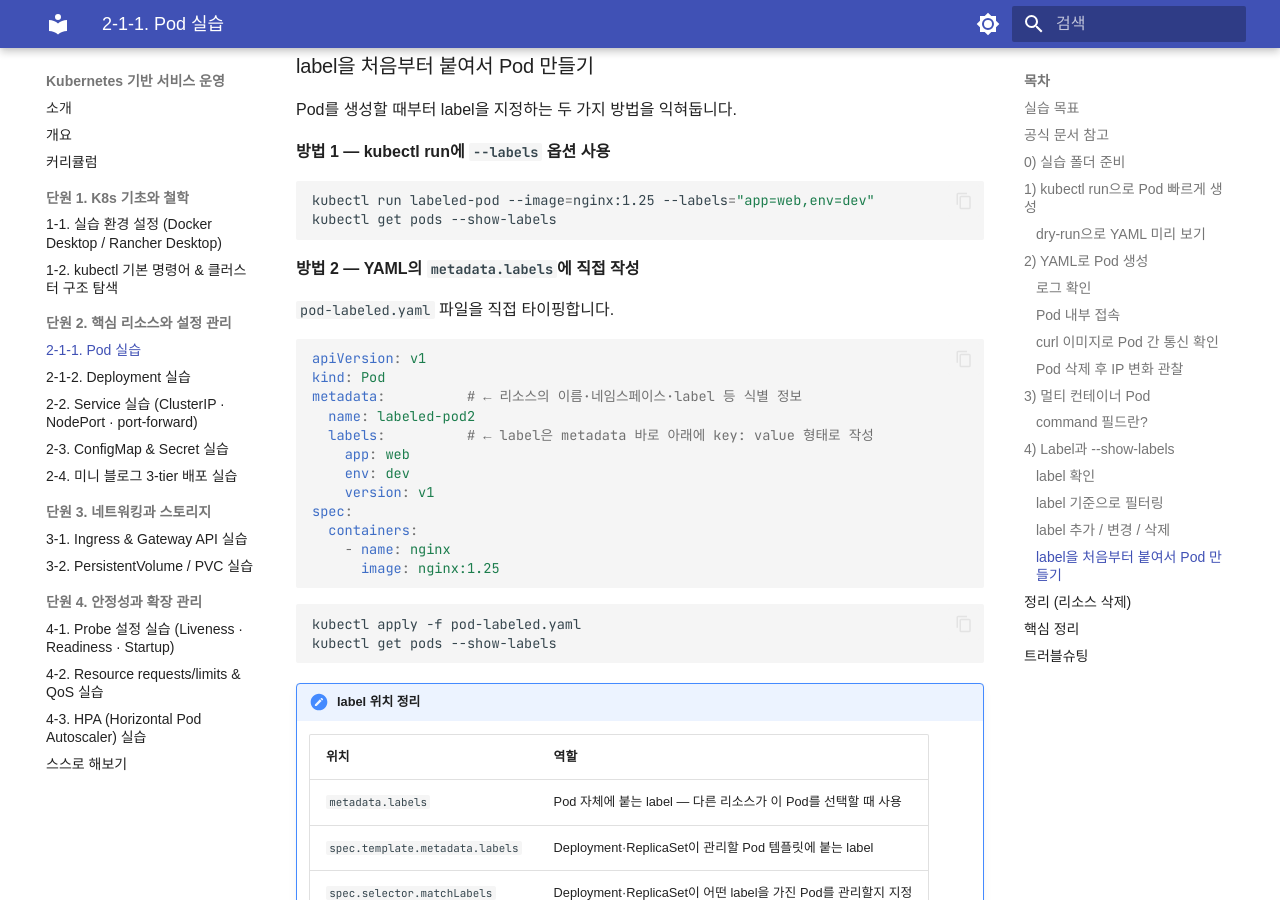
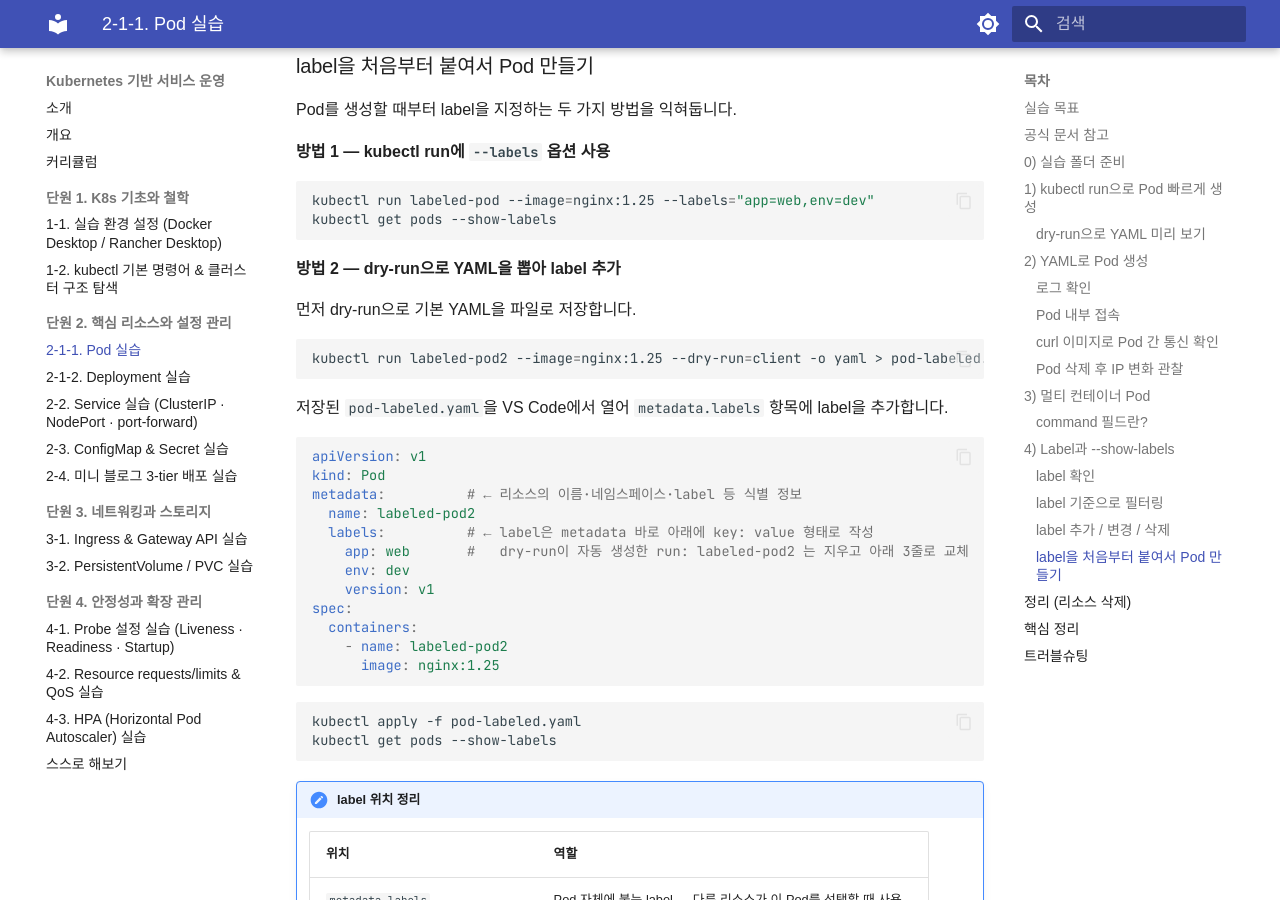
Before and after one commit to skilleat-labs/docker-k8s-labs, an MkDocs documentation site: the page built from docs/modules/module10/2-1-1.md, in a window 1280 px wide and 900 px high, scrolled down 5927 px. Built offline with MkDocs 1.6.1 and Material for MkDocs 9.7.7, drawn with Linux system fonts in a browser that asks for light colours; some web fonts are replaced.

Commit message:
docs: pod-labeled.yaml 직접 타이핑 → dry-run으로 뽑아서 편집하는 방식으로 변경

````diff
--- a/docs/modules/module10/2-1-1.md
+++ b/docs/modules/module10/2-1-1.md
@@ -297,9 +297,15 @@ kubectl run labeled-pod --image=nginx:1.25 --labels="app=web,env=dev"
 kubectl get pods --show-labels
 ```
 
-**방법 2 — YAML의 `metadata.labels`에 직접 작성**
+**방법 2 — dry-run으로 YAML을 뽑아 label 추가**
 
-`pod-labeled.yaml` 파일을 직접 타이핑합니다.
+먼저 dry-run으로 기본 YAML을 파일로 저장합니다.
+
+```bash
+kubectl run labeled-pod2 --image=nginx:1.25 --dry-run=client -o yaml > pod-labeled.yaml
+```
+
+저장된 `pod-labeled.yaml`을 VS Code에서 열어 `metadata.labels` 항목에 label을 추가합니다.
 
 ```yaml
 apiVersion: v1
@@ -307,12 +313,12 @@ kind: Pod
 metadata:          # ← 리소스의 이름·네임스페이스·label 등 식별 정보
   name: labeled-pod2
   labels:          # ← label은 metadata 바로 아래에 key: value 형태로 작성
-    app: web
+    app: web       #   dry-run이 자동 생성한 run: labeled-pod2 는 지우고 아래 3줄로 교체
     env: dev
     version: v1
 spec:
   containers:
-    - name: nginx
+    - name: labeled-pod2
       image: nginx:1.25
 ```
 
````
